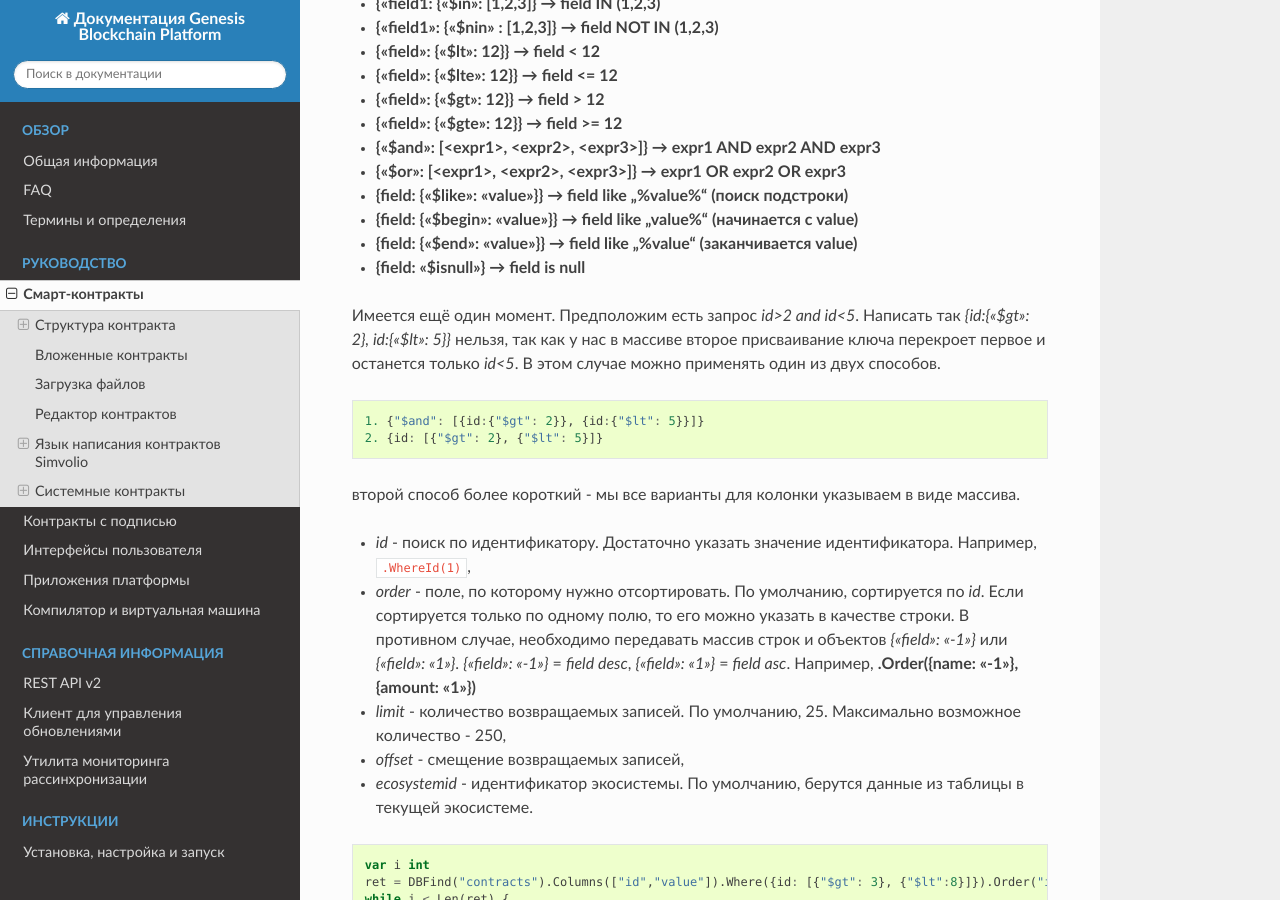
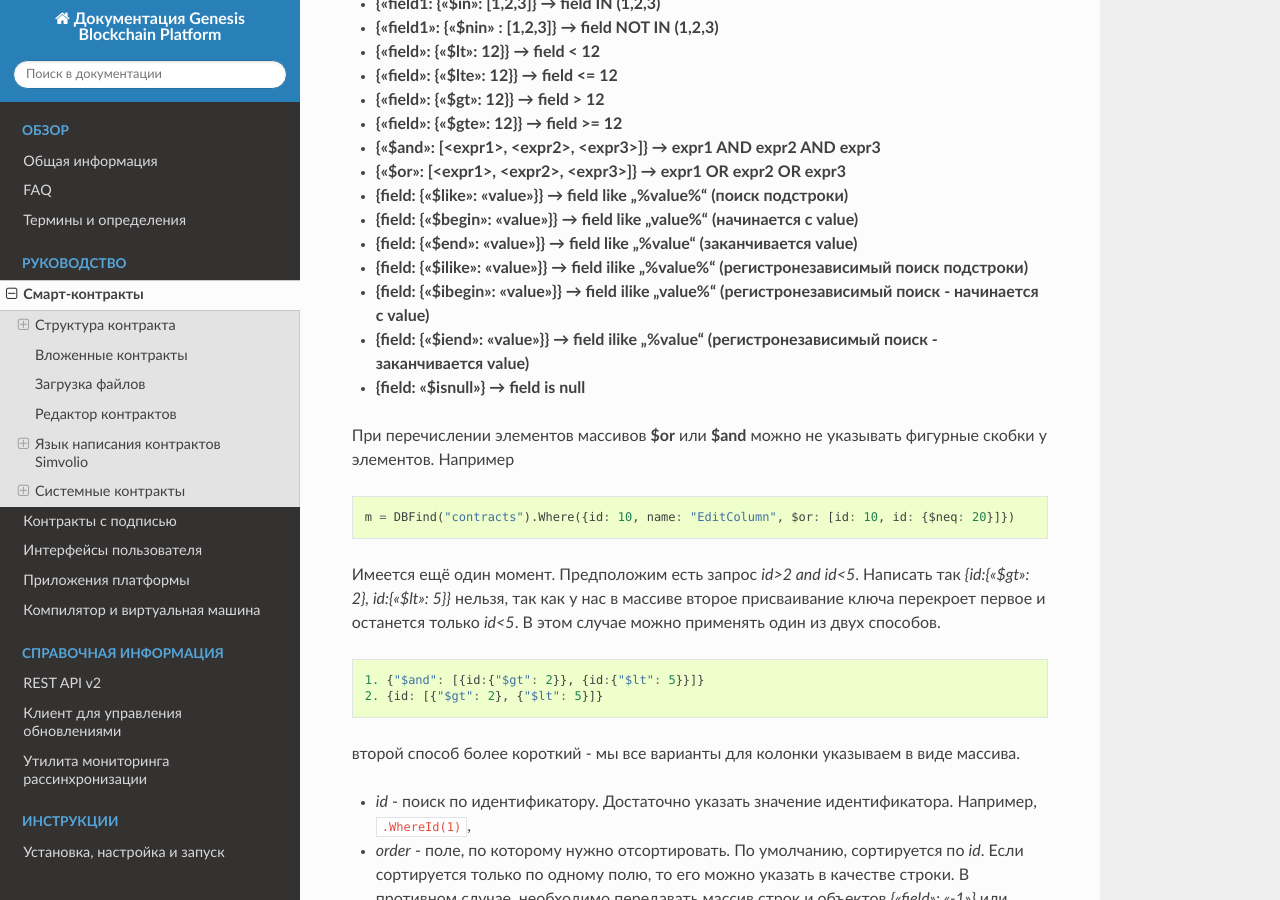
Before and after one commit to AplaProject/apla-docs-ru, a Sphinx documentation site: the page built from source/topics/script.rst, in a window 1280 px wide and 900 px high, scrolled down 12135 px. Built offline with Sphinx 7.4.7 and the Read the Docs theme 2.0.0, drawn with Linux system fonts in a browser that asks for light colours.

Commit message:
Update script.rst

```diff
--- a/source/topics/script.rst
+++ b/source/topics/script.rst
@@ -448,7 +448,17 @@ DBFind(table string) [.Columns(columns array|string)] [.Where(where map)] [.Wher
 * **{field: {"$like": "value"}} → field like '%value%' (поиск подстроки)**
 * **{field: {"$begin": "value"}} → field like 'value%' (начинается с value)**
 * **{field: {"$end": "value"}} → field like '%value' (заканчивается value)**
+* **{field: {"$ilike": "value"}} → field ilike '%value%' (регистронезависимый поиск подстроки)**
+* **{field: {"$ibegin": "value"}} → field ilike 'value%' (регистронезависимый поиск - начинается с value)**
+* **{field: {"$iend": "value"}} → field ilike '%value' (регистронезависимый поиск - заканчивается value)**
 * **{field: "$isnull"} → field is null**
+
+При перечислении элементов массивов **$or** или **$and** можно не указывать фигурные скобки у элементов. Например
+
+.. code:: js
+
+      m = DBFind("contracts").Where({id: 10, name: "EditColumn", $or: [id: 10, id: {$neq: 20}]})
+
 
 Имеется ещё один момент. Предположим есть запрос *id>2 and id<5*. Написать так *{id:{"$gt": 2}, id:{"$lt": 5}}*
 нельзя, так как у нас в массиве второе присваивание ключа перекроет первое и останется только *id<5*.
```
